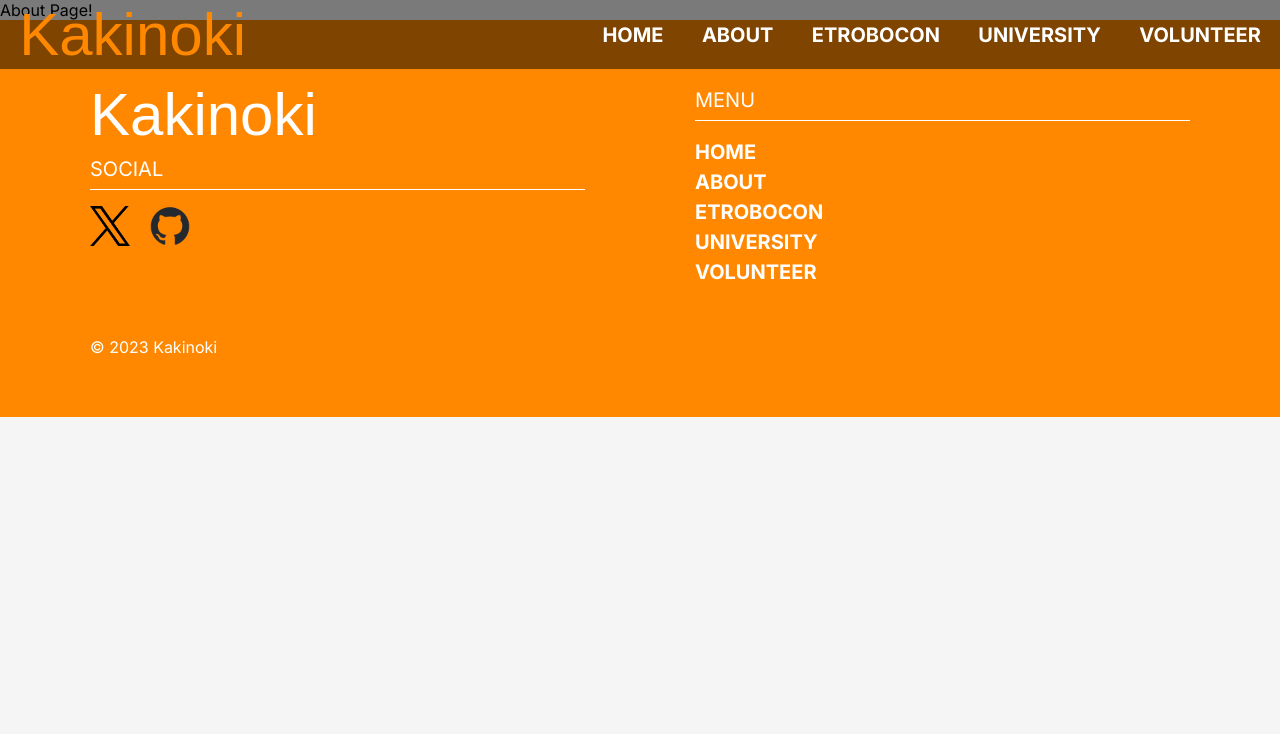
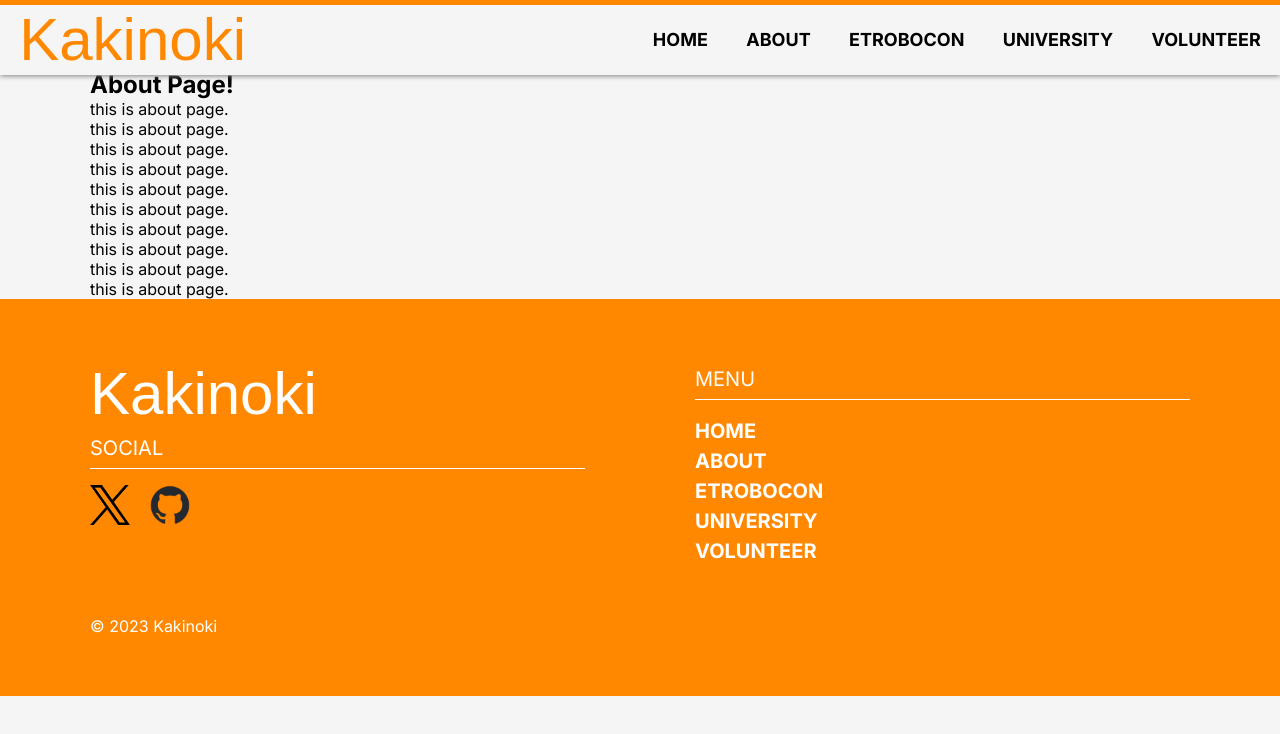
Before and after one commit to KakinokiKanta/about-kakinoki, a Next.js app: page /about in a window 1280 px wide. Shown: the top 734 px of the page. Built offline with nearby package versions, Linux system fonts and the light colour scheme; a web font is replaced by a local one.

Commit message:
fix: ヘッダーの分メインコンポーネントとヘッダーを下にずらす用に修正

```diff
--- a/src/app/_components/HomeAbout/HomeAbout.module.css
+++ b/src/app/_components/HomeAbout/HomeAbout.module.css
@@ -5,8 +5,8 @@
 }
 
 .container {
-  width: 90%;
-  max-width: 1100px;
+  /* width: 90%;
+  max-width: 1100px; */
   margin: 0 auto;
 }
 
@@ -17,7 +17,7 @@
 
 .description {
   font-size: 16px;
-  margin: 1rem;
+  margin: 1rem 0;
 }
 
 @media (width <= 768px) {
@@ -26,7 +26,7 @@
     margin-bottom: 2rem;
   }
 
-  .description {
+  /* .description {
     margin: 1rem;
-  }
+  } */
 }
--- a/src/app/_components/HomeTop/HomeTop.module.css
+++ b/src/app/_components/HomeTop/HomeTop.module.css
@@ -1,5 +1,6 @@
 .section {
   max-width: none;
+  width: 100%;
 }
 
 .container {
--- a/src/app/about/page.tsx
+++ b/src/app/about/page.tsx
@@ -1,5 +1,21 @@
 const About = () => {
-  return <main>About Page!</main>;
+  return (
+    <main>
+      <section>
+        <h2>About Page!</h2>
+        <p>this is about page.</p>
+        <p>this is about page.</p>
+        <p>this is about page.</p>
+        <p>this is about page.</p>
+        <p>this is about page.</p>
+        <p>this is about page.</p>
+        <p>this is about page.</p>
+        <p>this is about page.</p>
+        <p>this is about page.</p>
+        <p>this is about page.</p>
+      </section>
+    </main>
+  );
 };
 
 export default About;
--- a/src/app/globals.css
+++ b/src/app/globals.css
@@ -7,7 +7,13 @@ html {
   background-color: #f5f5f5;
 }
 
+main {
+  position: relative;
+  top: 70px;
+}
+
 section {
-  max-width: 1400px;
+  width: 90%;
+  max-width: 1100px;
   margin: 0 auto;
 }
--- a/src/components/Footer/Footer.module.css
+++ b/src/components/Footer/Footer.module.css
@@ -1,4 +1,6 @@
 .footer {
+  position: relative;
+  top: 70px;
   width: 100%;
   background-color: #f80;
   color: #fff;
--- a/src/components/Header/Header.module.css
+++ b/src/components/Header/Header.module.css
@@ -1,8 +1,12 @@
 .header {
   position: fixed;
   width: 100%;
-  /* height: 70px; */
+  height: 70px;
   z-index: 1000;
+  /* background-color: rgba(0, 0, 0, 0.5); */
+  background-color: #f5f5f5;
+  box-shadow: 0 1px 5px gray;
+  border-top: 5px solid #f80;
 }
 
 .container {
@@ -10,7 +14,6 @@
   width: 100%;
   justify-content: space-between;
   align-items: center;
-  background-color: rgba(0, 0, 0, 0.5);
 }
 
 .home {
@@ -27,10 +30,10 @@
 
 .link {
   margin: 1rem 1.2rem;
-  font-size: 20px;
+  font-size: 18px;
   font-weight: bold;
   cursor: pointer;
-  color: #fff;
+  color: #000;
   text-decoration: none;
 }
 
```
Also changed, not shown: src/app/_components/HomeContent/HomeContent.module.css (+4 -4 lines).
